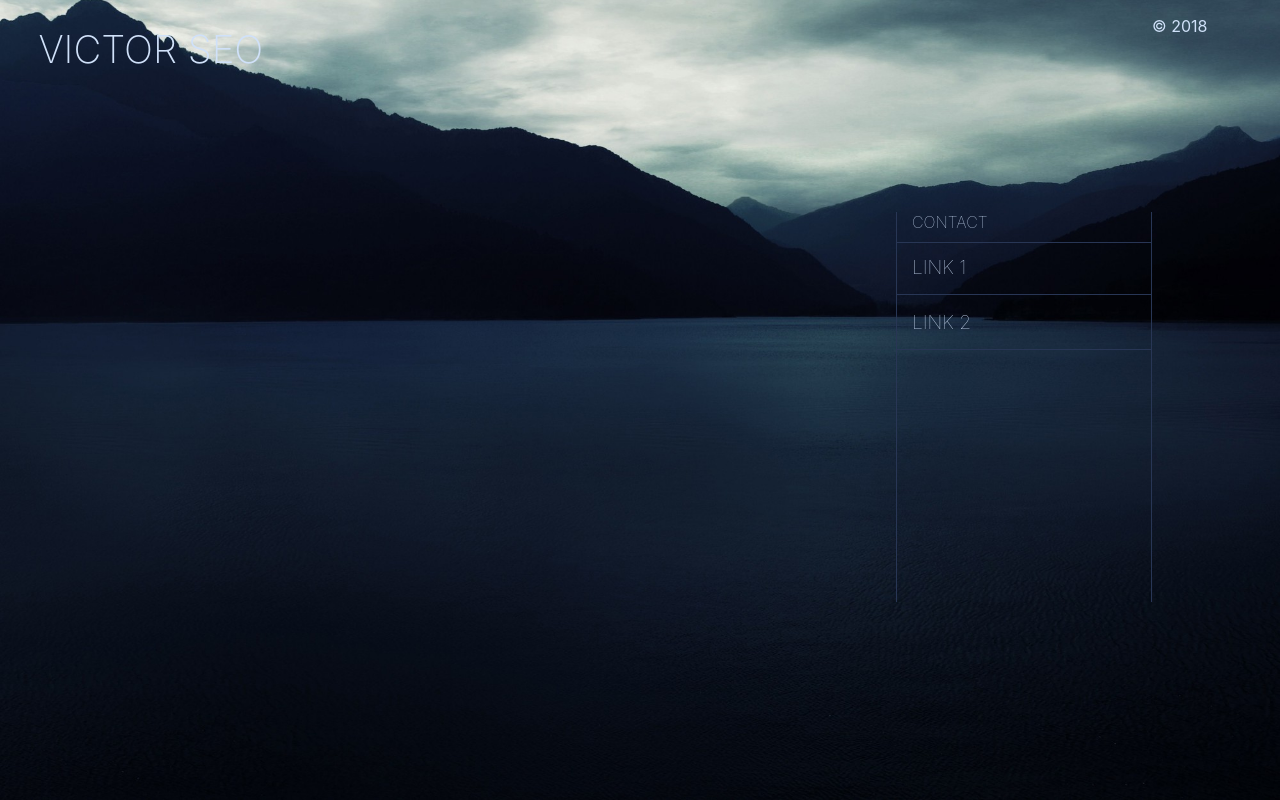
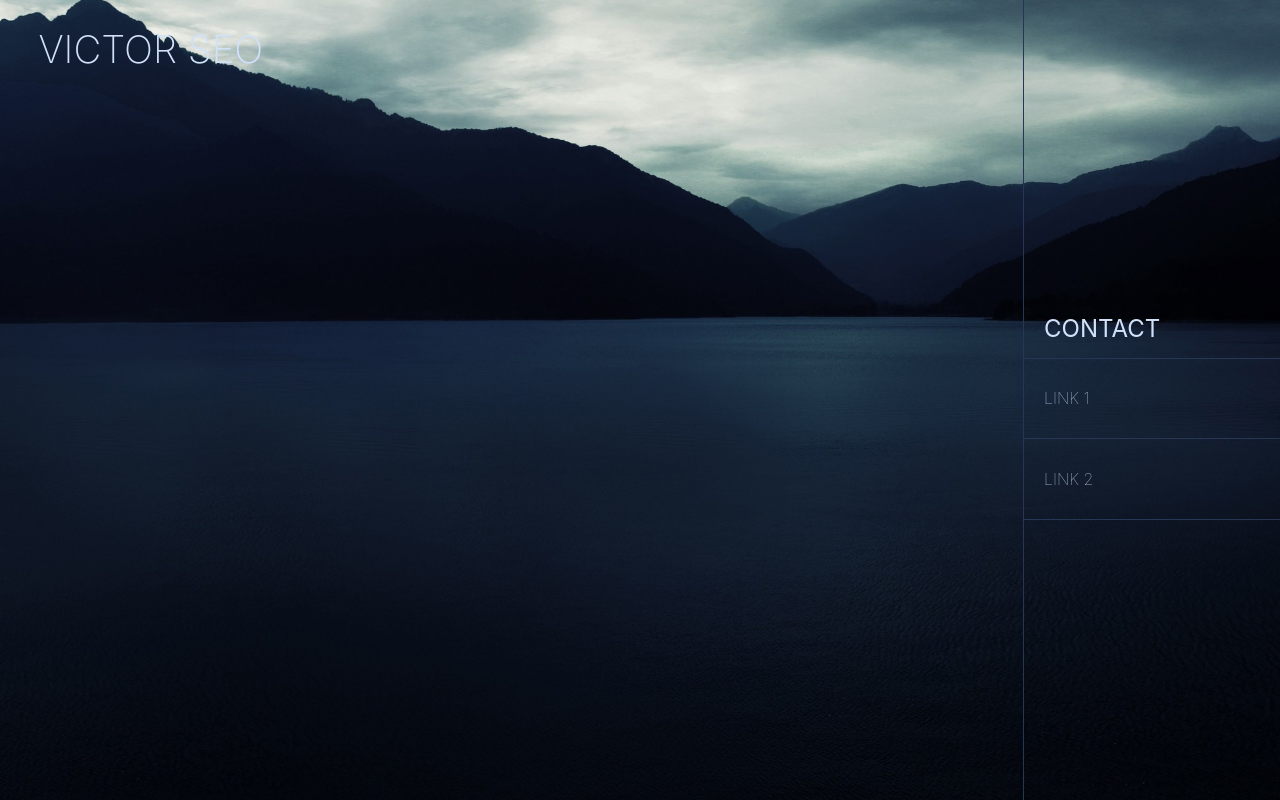
Before and after one commit to victorsmseo/victorseo.ca, a plain HTML site: page contact.html in a window 1280 px wide. Drawn offline with Linux system fonts and the light colour scheme.

Commit message:
Finished section nav design

```diff
--- a/contact.html
+++ b/contact.html
@@ -9,23 +9,16 @@
 
 <body>
     <div class="flex-container">
-        <header class="flex-header-main">
+        <header class="flex-header-section">
             <h1>
                 <a href="index.html">Victor Seo</a>
             </h1>
         </header>
-        <main class="flex-main-main">
-            <nav class="flex-nav-main">
-                <!-- <div class="top-space"></div> -->
-                <h2>Contact</h2>
-                <a>link 1</a>
-                <a>link 2</a>
-                <div class="bot-space"></div>
-            </nav>
-        </main>
-        <footer class="flex-footer">
-            <p>&copy; 2018</p>
-        </footer>
+        <nav class="flex-nav-section">
+            <h2>Contact</h2>
+            <a>link 1</a>
+            <a>link 2</a>
+        </nav>
     </div>
 </body>
 
--- a/style.css
+++ b/style.css
@@ -14,33 +14,24 @@ body {
     display: flex;
     flex-flow: row wrap;
 }
-.flex-container>* {
-    /* BORDER ---------------------- */
-    /* border: solid 1px grey;  */
-}
-/* Flex Container Items */
 header h1 {
+    font-weight: 200;
     margin-left: 3vw;
     font-size: 3vw;
 }
-/* Flex Container Index Items */
+/* Flex Container Index */
 .flex-header-index {
     flex-basis: 60vw;
 }
 .flex-nav-index {
     flex-basis: 40vw;
-    align-self: center;
 }
-.flex-header-main {
-    flex-basis: 70vw;
+/* Flex Container Section */
+.flex-header-section {
+    flex-basis: 80vw;
 }
-.flex-main-main {
+.flex-nav-section {
     flex-basis: 20vw;
-    align-self: center;
-    /* min-height: 100vh; */
-}
-.flex-footer {
-    flex-basis: 9vw;
 }
 /* Flex Nav */
 nav {
@@ -64,48 +55,46 @@ nav a {
 #profile,
 #contact {
     padding-top: 43vh;
-}
-#profile {
-    border-right: none;
-    /* border-left: none; */
-}
-#contact {
     border-right: none;
 }
 #project {
     padding-bottom: 43vh;
     border-bottom: none;
-    /* border-left: none; */
 }
-/* Flex Nav Main */
-.flex-nav-main {
-    align-items: center;
+.nav-top,
+.nav-bottom {
+    display: inline-block;
+    margin-left: 40px;
+}
+.nav-top {
+    margin-bottom: 30px;
+}
+.nav-bottom {
+    margin-top: 30px;
+}
+/* Flex Nav Section */
+.flex-nav-section {
+    border-left: solid 1px #283655;
+    margin-left: -1px;
+    align-content: center;
+}
+.flex-nav-section>* {
+    flex-basis: 100vw;
+    border-right: none;
     border-top: none;
-    border-bottom: none;
+    border-left: none;
 }
-.flex-nav-main>* {
-    flex-basis: 20vw;
-    border-top: none;
+.flex-nav-section h2 {
+    font-weight: 400;
+    font-size: 1.5em;
+    padding: 15px 0px 15px 20px;
+    margin-bottom: -1px;
 }
-.flex-nav-main h2 {
+.flex-nav-section a {
     font-size: 1em;
-    font-weight: 100;
-    padding-left: 15px;
-    padding-bottom: 10px;
-    margin-bottom: -3px;
+    padding: 30px 0px 30px 20px;
 }
-.flex-nav-main a {
-    padding: 15px 0px 15px 15px;
-}
-
-h1 {
-    font-size: 3em;
-    font-weight: 200;
-}
-h2 {
-    font-weight: 400;
-    /* padding: 50px; */
-}
+/* Link Design */
 a {
     text-decoration: none;
 }
@@ -118,35 +107,12 @@ a:hover {
     background-color: #4d648d05;
 }
 a:active {
-    color: darkgray;
+    color: #283655;
 }
-.title {
-    font-size: 3em;
-    font-weight: 300;
-    margin-top: 100px;
-}
+/* Canvas */
 #canvas {
     margin-top: 3px;
     border: solid 1px grey;
-}
-.nav-top,
-.nav-bottom {
-    display: inline-block;
-    margin-left: 40px;
-}
-.nav-top {
-    margin-bottom: 30px;
-}
-.nav-bottom {
-    margin-top: 30px;
-}
-.top-space {
-    padding-top: calc(100% - 4px);
-    border-bottom: none;
-}
-.bot-space {
-    padding-top: calc(100% - 4px);
-    border-bottom: none;
 }
 /* midnight blue: #1e1f26
 indigo ink: #283655
```
Also changed, not shown: index.html (+0 -3 lines).
